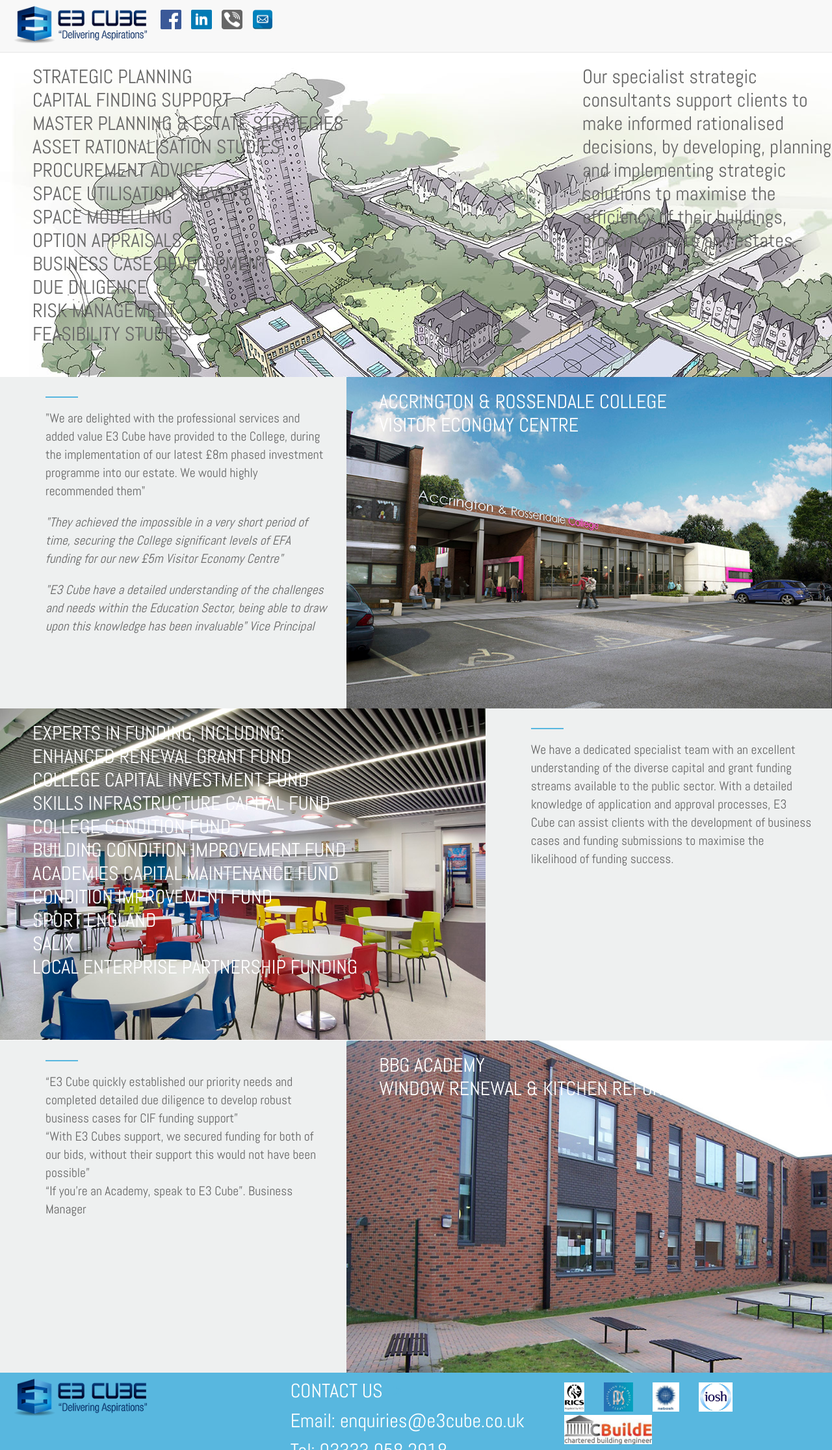
After one commit to sorinalin91/e3cube, a PHP site: page /strategic-planning.php in a window 1280 px wide. The commit adds this page. Shown: the whole page at 65% size. Run offline with PHP 8.4, Linux system fonts and the light colour scheme; some libraries are stand-ins or nearby versions.

Commit message:
strategic-planning page fixed

```diff
--- a/css/style.css
+++ b/css/style.css
@@ -45,14 +45,20 @@
 }
 .image-title{
 	color: #fff;
-  	font-size: 150%;
+  font-size: 150%;
 	font-weight: 400;
 	margin: 0;
 	padding: 50px;
 	position: absolute;
 	left: 0!important;
 }
-
+.image-title-12-col-right{
+    color: #666;
+  width: 30%;
+  /* text-align: right; */
+  right: 0;
+  position: absolute;
+}
 .full-width-image{
 	width: 100%;
 	height: 100%;
@@ -503,3 +543,6 @@
 .footer-parteners{
   margin-top: 10px;
 }
+.strategic-planning-12-col{
+  background: url("../images/Image_E1.jpg");
+}
--- a/our-services.php
+++ b/our-services.php
@@ -30,7 +30,7 @@
   <div class="nav-bg-filter filter-hover"></div>
   <div class="dummy our-services-dummy-boxes" style="padding-top:69%"></div>
   <div class="grid-container">
-  	<a href="case-study-a.php" class="full-div-link"></a>
+  	<a href="strategic-planning.php" class="full-div-link"></a>
     <h2 class="image-title smaler-image-title-mobile">STRATEGIC PLANNING<br />CAPITAL FINDING SUPPORT<br />MASTER PLANNING<br /></h2>
     <img class="full-width-image"src="images/ImageD1.jpg">
   </div>
--- /dev/null
+++ b/strategic-planning.php
@@ -0,0 +1,72 @@
+<?php include 'templates/header.php' ?>
+
+<div class="container-fluid">
+<div class="row">
+<div class="col-md-12 col-xs-12 strategic-planning-12-col firs-full-width-image">
+  <div class="nav-bg-filter filter-hover"></div>
+  <div class="dummy strategic-dummy-mobile" style="padding-top:40%"></div>
+    <div class="grid-container strategic-12-col-grid-container">
+      <h2 class="image-title smaler-image-title-mobile " style="color:#666">STRATEGIC PLANNING <br />CAPITAL FINDING SUPPORT <br />MASTER PLANNING &amp; ESTATE STRATEGIES <br />ASSET RATIONALISATION STUDIES <br />PROCUREMENT ADVICE <br />SPACE UTILISATION SURVEYS <br />SPACE MODELLING <br />OPTION APPRAISALS <br />BUSINESS CASE DEVELOPMENT <br />DUE DILIGENCE <br />RISK MANAGEMENT<br />FEASIBILITY STUDIES</h2>
+      <h2 class="image-title-12-col-right no-padding smaler-image-title-mobile strategic-12-grid-h2" style="color:#666">Our specialist strategic consultants support clients to make informed rationalised decisions, by developing, planning and implementing strategic solutions to maximise the efficiency of their buildings, property assets and estates. </h2>
+    </div>
+</div>
+<div class="col-xs-5 col-md-5 col-lg-5 block-item no-padding light-background">
+      <div class="nav-bg-filter filter-hover"></div>
+      <div class="dummy" style="padding-top: 95.6%"></div>
+        <div class="grid-container">
+	      <div class="text-padding filter-hover-text">
+	        <span class="blue-border hidden-mobile-p"></span>
+	        <p class="padding-50-0-0-50 first-p-without-title strategic-12-grid-p">"We are delighted with the professional services and added value E3 Cube have provided to the College, during the implementation of our latest £8m phased investment programme into our estate. We would highly recommended them" </p><br />
+	        <p class="padding-left-50 strategic-12-grid-p" style="font-style:italic;">"They achieved the impossible in a very short period of time, securing the College significant levels of EFA funding for our new £5m Visitor Economy Centre"</p><br />
+	        <p class="padding-left-50 strategic-12-grid-p" style="font-style:italic;">"E3 Cube have a detailed understanding of the challenges and needs within the Education Sector, being able to draw upon this knowledge has been invaluable" Vice Principal</p>
+	      </div>
+    	</div>
+    </div>
+    <div class="col-xs-7 col-md-7 col-lg-7 no-padding block-item">
+      <div class="nav-bg-filter filter-hover"></div>
+      <div class="dummy" style="padding-top:68.3%"></div>
+        <div class="grid-container">
+          <h2 class="image-title strategic-12-col-grid-h2">ACCRINGTON &amp; ROSSENDALE COLLEGE<br />VISITOR ECONOMY CENTRE
+</h2>
+          <img class="full-width-image"src="images/Image_E2.jpg">
+        </div>
+    </div>
+    <div class="col-xs-7 col-md-7 col-lg-7 no-padding block-item">
+      <div class="nav-bg-filter filter-hover"></div>
+      <div class="dummy" style="padding-top:68.3%"></div>
+        <div class="grid-container">
+          <h2 class="image-title strategic-12-col-grid-h2">EXPERTS IN FUNDING, INCLUDING:<br />ENHANCED RENEWAL GRANT FUND<br />COLLEGE CAPITAL INVESTMENT FUND<br />SKILLS INFRASTRUCTURE CAPITAL FUND<br />COLLEGE CONDITION FUND<br />BUILDING CONDITION IMPROVEMENT FUND<br />ACADEMIES CAPITAL MAINTENANCE FUND<br />CONDITION IMPROVEMENT FUND<br />SPORT ENGLAND<br />SALIX<br />LOCAL ENTERPRISE PARTNERSHIP FUNDING</h2>
+          <img class="full-width-image"src="images/Image_E3.jpg">
+        </div>
+    </div>
+    <div class="col-xs-5 col-md-5 col-lg-5 block-item no-padding light-background">
+      <div class="nav-bg-filter filter-hover"></div>
+      <div class="dummy" style="padding-top: 95.8%"></div>
+        <div class="grid-container">
+          <div class="text-padding filter-hover-text">
+            <span class="blue-border hidden-mobile-p"></span>
+            <p class="padding-50-0-0-50 strategic-12-grid-p">We have a dedicated specialist team with an excellent understanding of the diverse capital and grant funding streams available to the public sector. With a detailed knowledge of application and approval processes, E3 Cube can assist clients with the development of business cases and funding submissions to maximise the likelihood of funding success.</p>
+          </div>
+        </div>
+    </div>
+    <div class="col-xs-5 col-md-5 col-lg-5 block-item no-padding light-background">
+      <div class="nav-bg-filter filter-hover"></div>
+      <div class="dummy" style="padding-top: 95.8%"></div>
+        <div class="grid-container">
+          <div class="text-padding filter-hover-text">
+            <span class="blue-border hidden-mobile-p"></span>
+            <p class="padding-50-0-0-50 strategic-12-grid-p">“E3 Cube quickly established our priority needs and completed detailed due diligence to develop robust business cases for CIF funding support”</p>
+            <p class="padding-left-50">“With E3 Cubes support, we secured funding for both of our bids, without their support this would not have been possible”</p>
+            <p class="padding-left-50 hidden-mobile-p">“If you’re an Academy, speak to E3 Cube”. Business Manager </p>
+          </div>
+        </div>
+    </div>
+    <div class="col-xs-7 col-md-7 col-lg-7 no-padding block-item">
+      <div class="nav-bg-filter filter-hover"></div>
+      <div class="dummy" style="padding-top:68.5%"></div>
+        <div class="grid-container">
+          <h2 class="image-title strategic-12-col-grid-h2">BBG ACADEMY <br />WINDOW RENEWAL &amp; KITCHEN REFURBISHMENT PROJECT</h2>
+          <img class="full-width-image"src="images/Image_E4.jpg">
+        </div>
+    </div>
+<?php include 'templates/footer.php' ?>
```
Also changed, not shown: other parts of css/style.css (+34 -0 lines), images/Image_E1.jpg (added), images/Image_E2.jpg (added), images/Image_E3.jpg (added), images/Image_E4.jpg (added).
